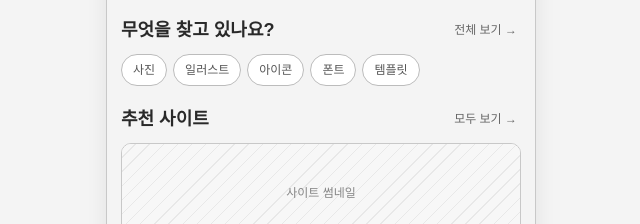
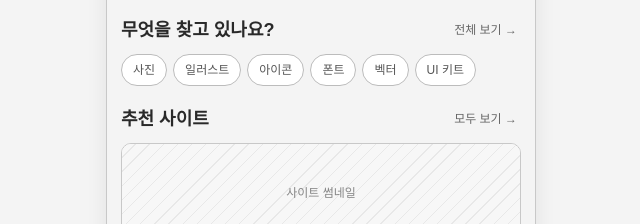
Before and after one commit to 25730007-jo/wabproject-2026, a plain HTML site: page index.html in a window 1280 px wide. Shown: the part 315-539 px from the top of the page, 319-959 px from the left. Drawn offline with Linux system fonts and the light colour scheme.

Commit message:
Add files via upload

```diff
--- a/index.html
+++ b/index.html
@@ -27,7 +27,8 @@
         <button class="chip" data-category-link="일러스트">일러스트</button>
         <button class="chip" data-category-link="아이콘">아이콘</button>
         <button class="chip" data-category-link="폰트">폰트</button>
-        <button class="chip" data-category-link="템플릿">템플릿</button>
+        <button class="chip" data-category-link="벡터">벡터</button>
+        <button class="chip" data-category-link="UI 키트">UI 키트</button>
       </div>
 
       <section class="section-head"><h2>추천 사이트</h2><button class="text-button" data-page="explore">모두 보기 →</button></section>
@@ -56,7 +57,8 @@
           <button class="chip" data-category="일러스트">일러스트</button>
           <button class="chip" data-category="아이콘">아이콘</button>
           <button class="chip" data-category="폰트">폰트</button>
-          <button class="chip" data-category="템플릿">템플릿</button>
+          <button class="chip" data-category="벡터">벡터</button>
+          <button class="chip" data-category="UI 키트">UI 키트</button>
         </div>
       </div>
       <div class="result-line"><span id="resultCount">사이트 6개</span>
```
